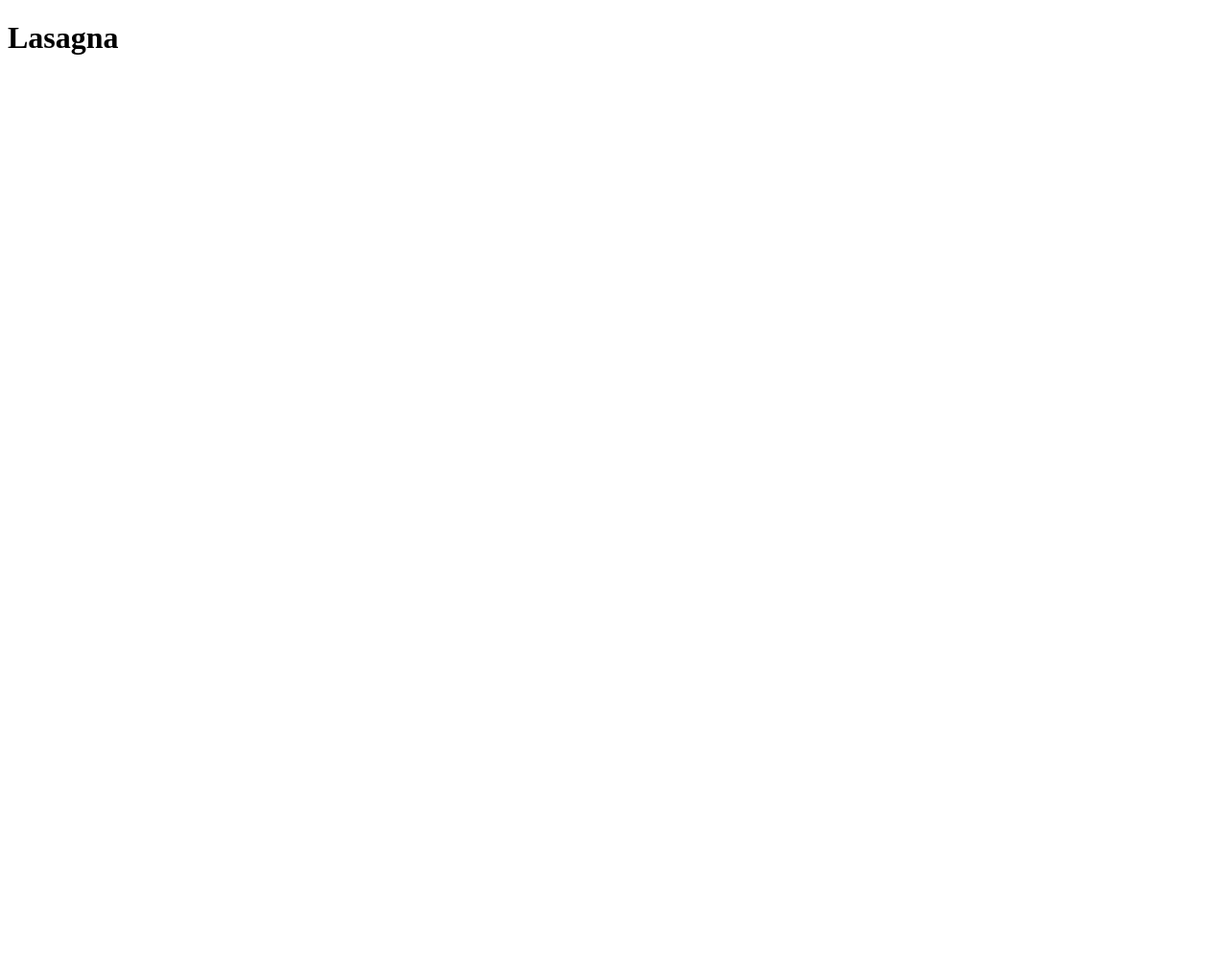
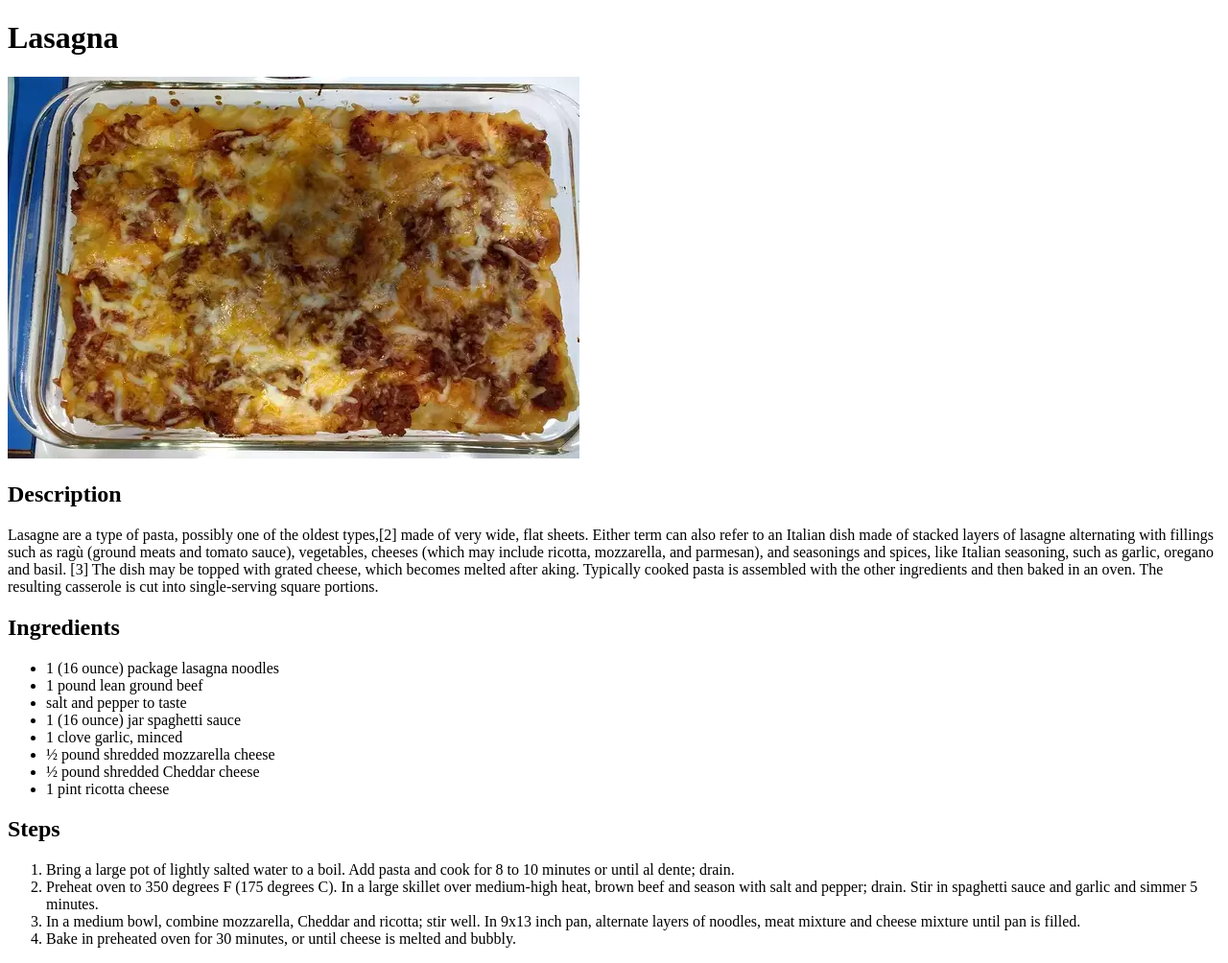
Before and after one commit to murosaka/odin-recipes, a plain HTML site: page recipes/lasagna.html in a window 1280 px wide. Shown: the whole page at 96% size. Before the commit the page ends 800 px from the top, so only its background shows below. Drawn offline with Linux system fonts and the light colour scheme.

Commit message:
Added lasagna recipe in lasagna.html

```diff
--- a/recipes/lasagna.html
+++ b/recipes/lasagna.html
@@ -10,5 +10,43 @@
     <h1>
         Lasagna
     </h1>
+    <img src="./images/image.webp">
+    <h2>Description</h2>
+    <p> Lasagne are a type of pasta, possibly one of the oldest types,[2] made
+        of very wide, flat sheets. Either term can also refer to an Italian
+        dish made of stacked layers of lasagne alternating with fillings such
+        as ragù (ground meats and tomato sauce), vegetables, cheeses
+        (which may include ricotta, mozzarella, and parmesan), and seasonings
+        and spices, like Italian seasoning, such as garlic, oregano and basil.
+        [3] The dish may be topped with grated cheese, which becomes melted
+        after aking. Typically cooked pasta is assembled with the other
+        ingredients and then baked in an oven. The resulting casserole
+        is cut into single-serving square portions.
+    </p>
+    <h2>Ingredients</h2>
+    <ul>
+        <li>1 (16 ounce) package lasagna noodles </li>
+        <li>1 pound lean ground beef </li>
+        <li>salt and pepper to taste </li>
+        <li>1 (16 ounce) jar spaghetti sauce </li>
+        <li>1 clove garlic, minced </li>
+        <li>½ pound shredded mozzarella cheese </li>
+        <li>½ pound shredded Cheddar cheese </li>
+        <li>1 pint ricotta cheese </li>
+    </ul>
+    <h2>Steps</h2>
+    <ol>
+        <li>Bring a large pot of lightly salted water to a boil.
+            Add pasta and cook for 8 to 10 minutes or until al dente; drain.</li>
+        <li>Preheat oven to 350 degrees F (175 degrees C). In a large skillet
+             over medium-high heat, brown beef and season with salt and
+             pepper; drain. Stir in spaghetti sauce and garlic and simmer
+              5 minutes.</li>
+        <li>In a medium bowl, combine mozzarella, Cheddar and ricotta; stir
+             well. In 9x13 inch pan, alternate layers of noodles, meat mixture
+              and cheese mixture until pan is filled.</li>
+        <li>Bake in preheated oven for 30 minutes, or until cheese is melted
+            and bubbly.</li>
+    </ol>
 </body>
 </html>
```
Also changed, not shown: index.html (+2 -1 lines), recipes/images/image.webp (added).
